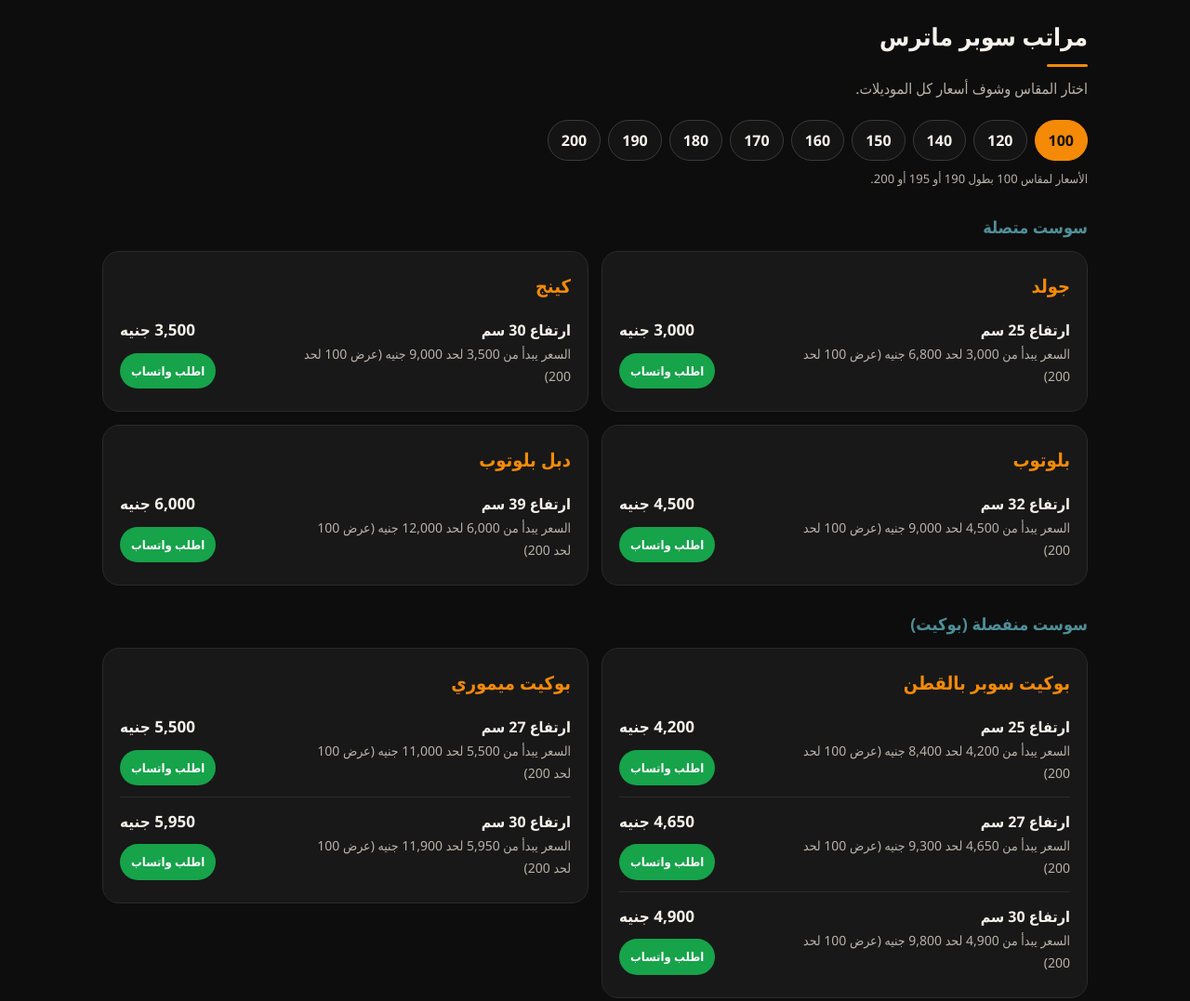
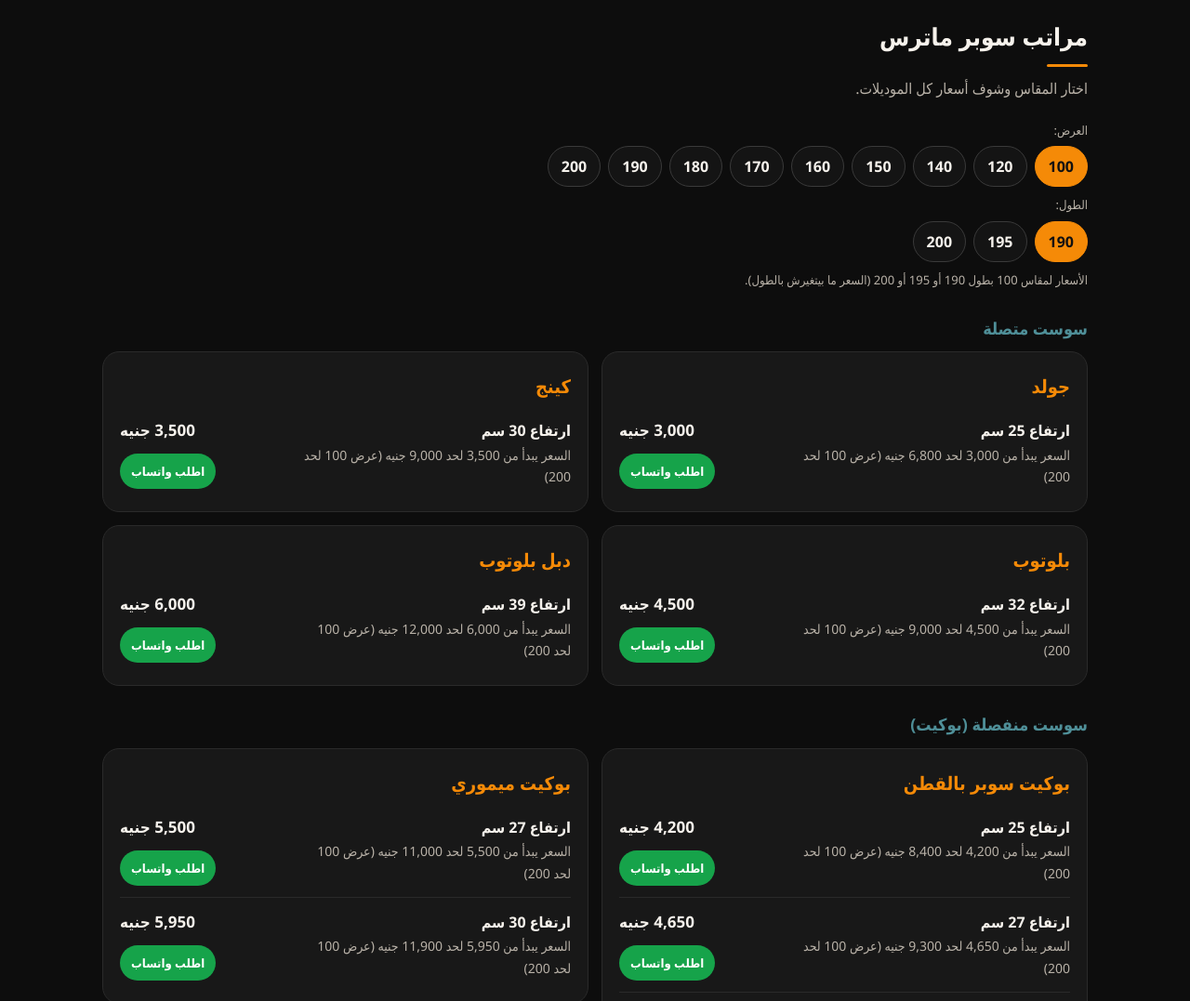
Before and after one commit to supermattress00-debug/sm-review-k7q2x9, a plain HTML site: page index.html in a window 1280 px wide. Shown: the part 1480-2557 px from the top of the page at 93% size. Drawn offline with Linux system fonts and the light colour scheme.

Commit message:
Update index.html

```diff
--- a/index.html
+++ b/index.html
@@ -177,12 +177,12 @@ const masterGroups = [
 
 const fmt=n=>n.toLocaleString('en-US');
 function catalog(el,id,title,sub,groups){
- let idx=0;
+ let idx=0,li=0;const LENS=[190,195,200];
  function draw(){
-  let h='<section class="sm-section" id="'+id+'"><h2>'+title+'</h2><p class="sm-lead">'+sub+'</p><div class="sm-chips">'+SIZES.map((z,i)=>'<button type="button" class="sm-chip'+(i===idx?' is-on':'')+'" data-i="'+i+'"><bdi>'+z+'</bdi></button>').join('')+'</div><p class="sm-small">الأسعار لمقاس <bdi>'+SIZES[idx]+'</bdi> بطول 190 أو 195 أو 200.</p>';
-  groups.forEach(g=>{h+='<h3 class="sm-gt">'+g.title+'</h3><div class="sm-lines">'+g.lines.map(l=>'<div class="sm-card"><h3>'+l.name+'</h3>'+l.variants.map(v=>{const p=v.p[idx];const msg=encodeURIComponent('أهلا، عايز أطلب مرتبة '+l.name+' مقاس '+SIZES[idx]+' ارتفاع '+v.h+' سم');return '<div class="sm-row"><div><b>ارتفاع <bdi>'+v.h+'</bdi> سم</b><span>السعر يبدأ من <bdi>'+fmt(v.p[0])+'</bdi> لحد <bdi>'+fmt(v.p[v.p.length-1])+'</bdi> جنيه (عرض <bdi>100</bdi> لحد <bdi>200</bdi>)</span></div><div class="sm-buy"><strong>'+(p===null?'<span class="sm-ask">اسأل على واتساب</span>':'<bdi>'+fmt(p)+'</bdi> جنيه')+'</strong><a class="sm-ord" target="_blank" rel="noopener" href="https://wa.me/201020983644?text='+msg+'">اطلب واتساب</a></div></div>'}).join('')+'</div>').join('')+'</div>'});
+  let h='<section class="sm-section" id="'+id+'"><h2>'+title+'</h2><p class="sm-lead">'+sub+'</p><p class="sm-small">العرض:</p><div class="sm-chips">'+SIZES.map((z,i)=>'<button type="button" class="sm-chip'+(i===idx?' is-on':'')+'" data-i="'+i+'"><bdi>'+z+'</bdi></button>').join('')+'</div><p class="sm-small">الطول:</p><div class="sm-chips">'+LENS.map((z,i)=>'<button type="button" class="sm-chip sm-len'+(i===li?' is-on':'')+'" data-l="'+i+'"><bdi>'+z+'</bdi></button>').join('')+'</div><p class="sm-small">الأسعار لمقاس <bdi>'+SIZES[idx]+'</bdi> بطول 190 أو 195 أو 200 (السعر ما بيتغيرش بالطول).</p>';
+  groups.forEach(g=>{h+='<h3 class="sm-gt">'+g.title+'</h3><div class="sm-lines">'+g.lines.map(l=>'<div class="sm-card"><h3>'+l.name+'</h3>'+l.variants.map(v=>{const p=v.p[idx];const msg=encodeURIComponent('أهلا، عايز أطلب مرتبة '+l.name+' مقاس '+SIZES[idx]+' طول '+LENS[li]+' ارتفاع '+v.h+' سم');return '<div class="sm-row"><div><b>ارتفاع <bdi>'+v.h+'</bdi> سم</b><span>السعر يبدأ من <bdi>'+fmt(v.p[0])+'</bdi> لحد <bdi>'+fmt(v.p[v.p.length-1])+'</bdi> جنيه (عرض <bdi>100</bdi> لحد <bdi>200</bdi>)</span></div><div class="sm-buy"><strong>'+(p===null?'<span class="sm-ask">اسأل على واتساب</span>':'<bdi>'+fmt(p)+'</bdi> جنيه')+'</strong><a class="sm-ord" target="_blank" rel="noopener" href="https://wa.me/201020983644?text='+msg+'">اطلب واتساب</a></div></div>'}).join('')+'</div>').join('')+'</div>'});
   el.innerHTML=h+'</section>';
-  el.querySelectorAll('.sm-chip').forEach(b=>b.onclick=()=>{idx=+b.dataset.i;draw()});
+  el.querySelectorAll('.sm-chip[data-i]').forEach(b=>b.onclick=()=>{idx=+b.dataset.i;draw()});el.querySelectorAll('.sm-chip[data-l]').forEach(b=>b.onclick=()=>{li=+b.dataset.l;draw()});
  }
  draw();
 }
```
